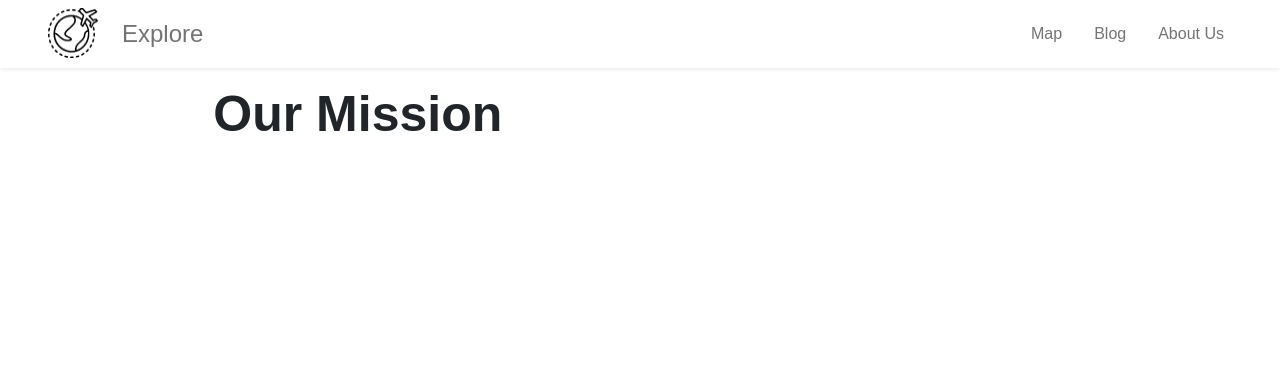
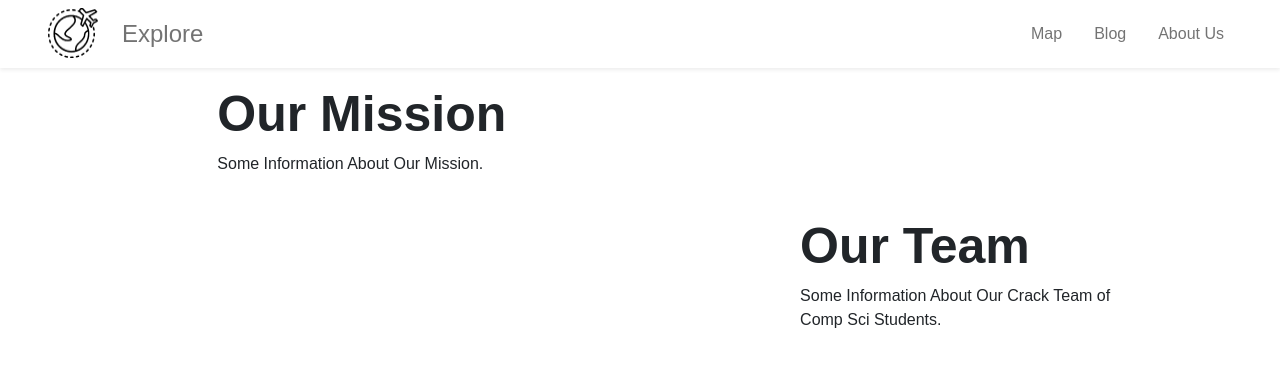
Before and after one commit to Pyrex-01/VS_Code_IP3, a React (Create React App) app in the folder ip3_application/: page /about in a window 1280 px wide. Shown: the top 366 px of the page. Built offline with nearby package versions, Linux system fonts and the light colour scheme.

Commit message:
About page updated

```diff
--- a/ip3_application/src/pages/About.js
+++ b/ip3_application/src/pages/About.js
@@ -1,17 +1,18 @@
 import React from 'react';
-import AboutMission from './components/about-mission';
+import AboutMission from './components/aboutComponents/about-mission';
+import AboutTeam from './components/aboutComponents/about-team';
 
 const About = () => {
     return (
-        //Test Comment
         <div>
             <div class="row">
                 <h1 class="text-center">About Us</h1>
             </div>
             <p></p>
-            <div class="row">
+
                 <AboutMission />
-            </div>
+            <br></br>
+                <AboutTeam />
         </div>
     )
 }
--- a/ip3_application/src/pages/components/about-mission.js
+++ b/ip3_application/src/pages/components/aboutComponents/about-mission.js
@@ -6,9 +6,9 @@ const AboutMission = () => {
             <div class="col-sm-2"></div>
             <div class="col-sm-6">
             <h1>Our Mission</h1>
+            <p>Some Information About Our Mission.</p>
             </div>
         </div>
-
     )
 }
 
--- /dev/null
+++ b/ip3_application/src/pages/components/aboutComponents/about-team.js
@@ -0,0 +1,15 @@
+import React from 'react';
+
+const AboutTeam = () => {
+    return (
+        <div class="row float-end">
+            <div class="col-sm-8">
+                <h1>Our Team</h1>
+                <p>Some Information About Our Crack Team of Comp Sci Students.</p>
+            </div>
+            <div class="col-sm-2"></div>
+        </div>
+    )
+}
+
+export default AboutTeam;
```
